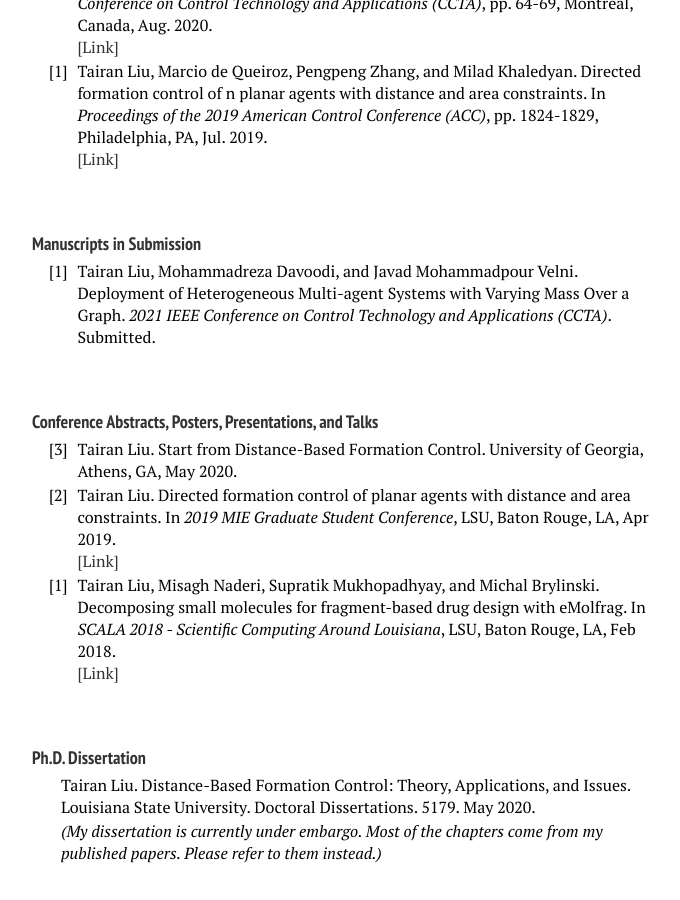
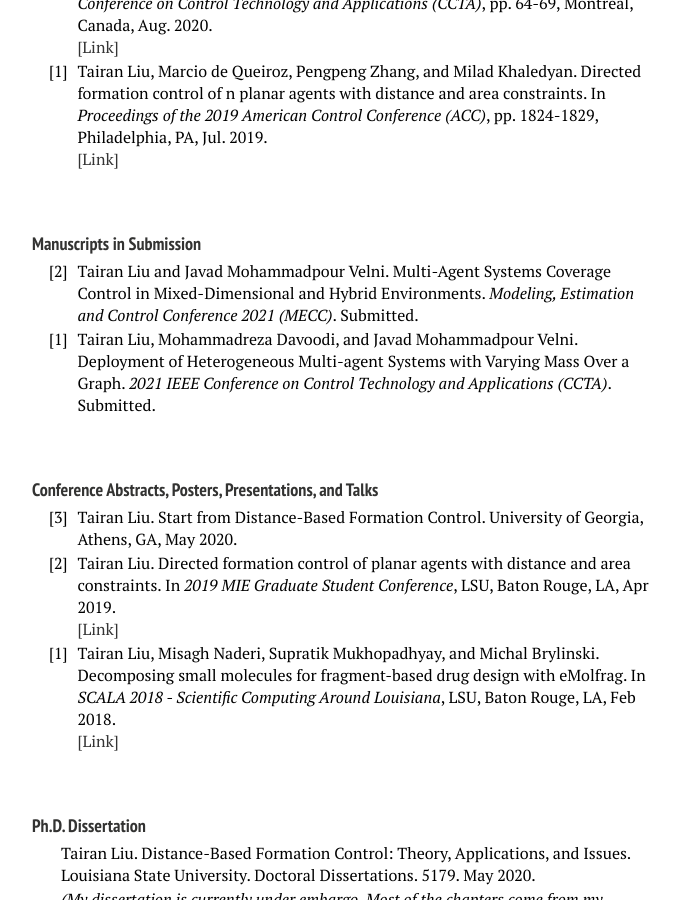
Before and after one commit to liutairan/liutairan.github.io, a Jekyll site: the page built from publications.md, in a window 1280 px wide and 900 px high, scrolled down 1172 px. Shown: the whole window, without its empty margins (288-968 px from the left). Built offline with Jekyll 4.4.1, drawn with Linux system fonts in a browser that asks for light colours; nearby versions of some CDN libraries; comment, search, counter and statistics services are not loaded.

Commit message:
Update publications.html

```diff
--- a/_layouts/publications.html
+++ b/_layouts/publications.html
@@ -223,6 +223,15 @@ function toggleBibtex(articleid) {
 			<div class="container">
         <table>
 					<tr>
+            <td>[2]</td>
+            <td>&nbsp; &nbsp;</td>
+            <td>Tairan Liu and Javad Mohammadpour Velni.
+							Multi-Agent Systems Coverage Control in Mixed-Dimensional and Hybrid Environments.
+                <cite>Modeling, Estimation and Control Conference 2021 (MECC)</cite>.
+                Submitted.
+            </td>
+          </tr>
+					<tr>
             <td>[1]</td>
             <td>&nbsp; &nbsp;</td>
             <td>Tairan Liu, Mohammadreza Davoodi, and Javad Mohammadpour Velni.
```
